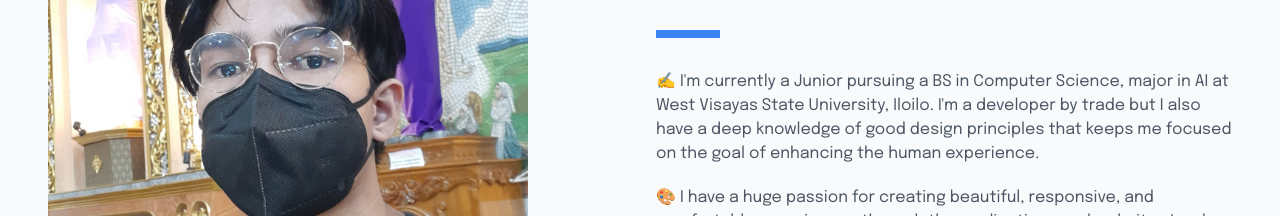
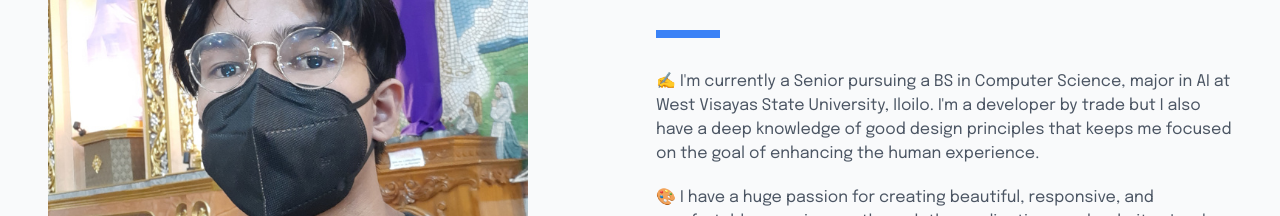
Before and after one commit to Blankeos/next-portfolio, a Next.js app: page / in a window 1280 px wide. Shown: the part 3420-3636 px from the top of the page. Built offline with nearby package versions, Linux system fonts and the light colour scheme.

Commit message:
Updated current about bio

```diff
--- a/data/about.tsx
+++ b/data/about.tsx
@@ -6,7 +6,7 @@ const about = {
   fullName: "Carlo Antonio T. Taleon",
   bio: [
     <p className="leading-relaxed">
-      ✍ I'm currently a Junior pursuing a BS in Computer Science, major in AI
+      ✍ I'm currently a Senior pursuing a BS in Computer Science, major in AI
       at West Visayas State University, Iloilo. I'm a developer by trade but I
       also have a deep knowledge of good design principles that keeps me focused
       on the goal of enhancing the human experience.
```
